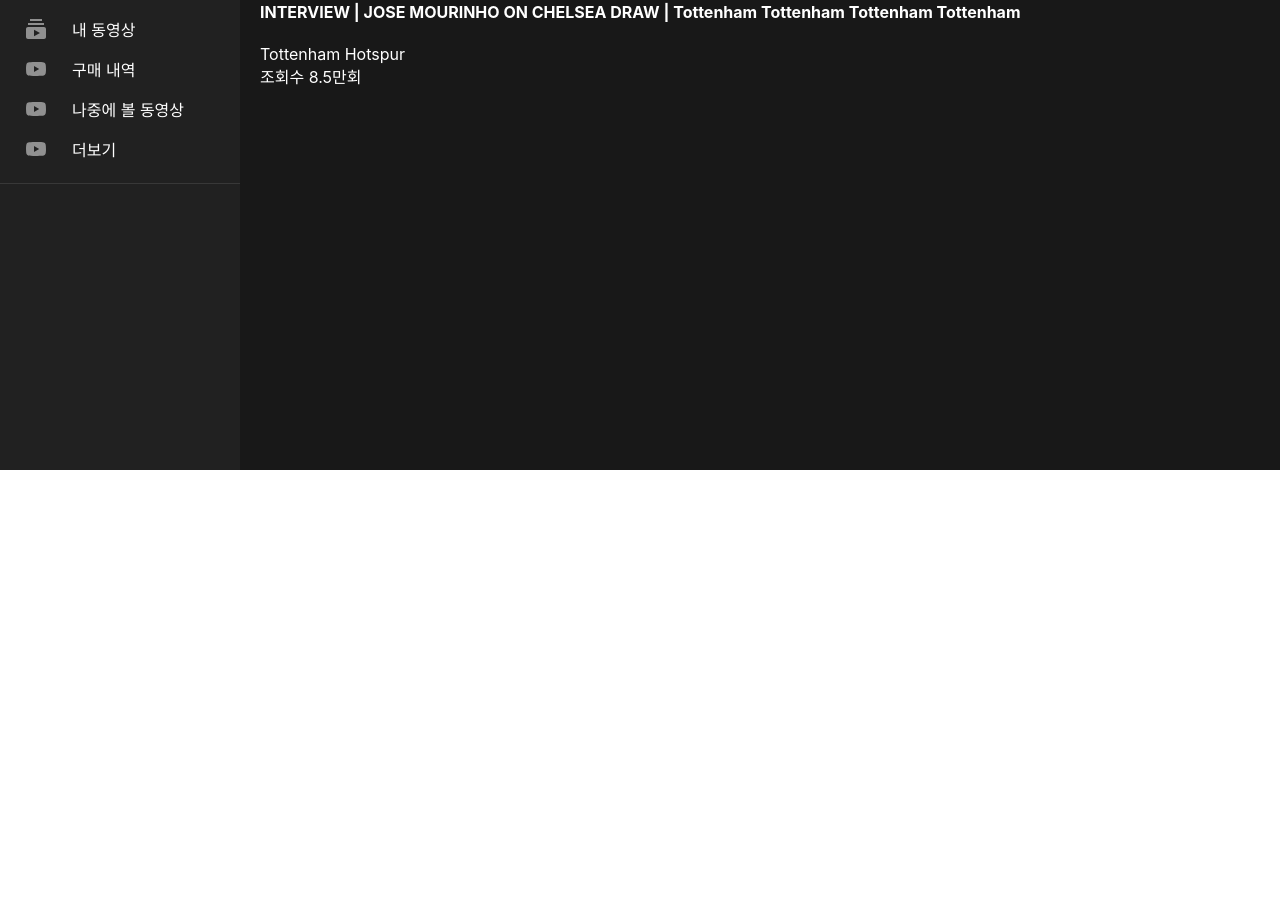
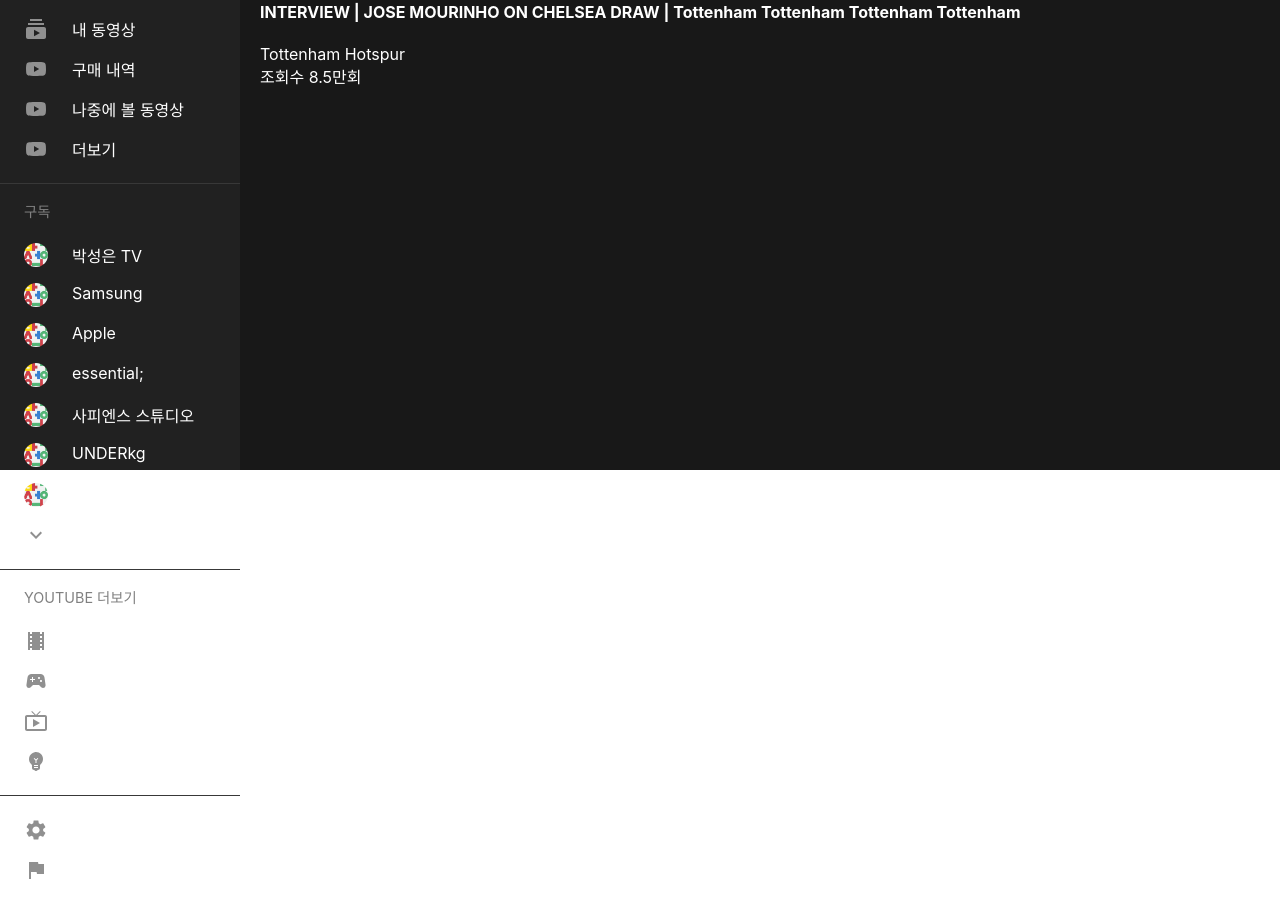
Before and after one commit to SungeunP/Youtube-clone, a Next.js app: page / in a window 1280 px wide. Shown: the part 330-1228 px from the top of the page. Before the commit the page ends 800 px from the top, so only its background shows below. Built offline with nearby package versions, Linux system fonts and the light colour scheme.

Commit message:
Update
- Add content to side-bar

```diff
--- a/components/layout.js
+++ b/components/layout.js
@@ -1,16 +1,12 @@
-import styles from '../styles/Layout.module.css'
+
+import Sidebar from './sidebar'
+
 import MenuIcon from '@material-ui/icons/Menu'
 import SearchIcon from '@material-ui/icons/Search'
 import KeyboardSharpIcon from '@material-ui/icons/KeyboardSharp'
 import VideoCallIcon from '@material-ui/icons/VideoCall'
 import AppsIcon from '@material-ui/icons/Apps'
 import NotificationsIcon from '@material-ui/icons/Notifications'
-import HomeIcon from '@material-ui/icons/Home'
-import Whatshot from '@material-ui/icons/Whatshot'
-import SubscriptionsIcon from '@material-ui/icons/Subscriptions'
-import YouTubeIcon from '@material-ui/icons/YouTube'
-import VideoLibraryIcon from '@material-ui/icons/VideoLibrary';
-import HistoryIcon from '@material-ui/icons/History';
 
 const Layout = ({ children }) => {
   return (
@@ -52,75 +48,7 @@
 
       </div>
 
-      <div className="sidebar">
-
-        <ul className="menu-list">
-          <li className="menu">
-            <span>
-              <HomeIcon />
-            </span>
-            <p> 홈 </p>
-          </li>
-          <li className="menu">
-            <span>
-              <Whatshot />
-            </span>
-            <p> 인기 </p>
-          </li>
-          <li className="menu">
-            <span>
-              <SubscriptionsIcon />
-            </span>
-            <p> 구독 </p>
-          </li>
-          <li className="menu">
-            <span>
-              <YouTubeIcon />
-            </span>
-            <p> Originals </p>
-          </li>
-        </ul>
-
-        <ul className="menu-list">
-          <li className="menu">
-            <span>
-              <VideoLibraryIcon />
-            </span>
-            <p> 보관함 </p>
-          </li>
-          <li className="menu">
-            <span>
-              <HistoryIcon />
-            </span>
-            <p> 시청 기록 </p>
-          </li>
-          <li className="menu">
-            <span>
-              <SubscriptionsIcon />
-            </span>
-            <p> 내 동영상 </p>
-          </li>
-          <li className="menu">
-            <span>
-              <YouTubeIcon />
-            </span>
-            <p> 구매 내역 </p>
-          </li>
-          <li className="menu">
-            <span>
-              <YouTubeIcon />
-            </span>
-            <p> 나중에 볼 동영상 </p>
-          </li>
-          <li className="menu">
-            <span>
-              <YouTubeIcon />
-            </span>
-            <p> 더보기 </p>
-          </li>
-        </ul>
-
-      </div>
+      <Sidebar />
 
       <div className="content">
         {children}
@@ -209,42 +137,6 @@
           margin-right: 8px;
         }
 
-        .sidebar,
-        .content {
-          vertical-align: top;
-        }
-
-        .sidebar {
-          display: inline-block;
-          width: 240px;
-          height: calc(100% - 56px);
-          background-color: #212121;
-        }
-
-        .sidebar .menu-list {
-          list-style-type: none;
-          padding-left: 0;
-          padding-bottom: 12px;
-          border-bottom: 1px solid #383838;
-        }
-        .sidebar .menu-list li {
-          padding: 6px 24px;
-          color: #909090;
-          cursor: pointer;
-        }
-        .sidebar .menu-list li:hover {
-          background-color: #383838;
-        }
-        .sidebar .menu-list li span {
-          margin-right: 24px;
-        }
-        .sidebar .menu-list li p {
-          display: inline-block;
-          color: white;
-          vertical-align: top;
-          /* margin-top: 2px; */
-        }
-
         .content {
           display: inline-block;
           background-color: #181818;
--- /dev/null
+++ b/components/sidebar.js
@@ -0,0 +1,248 @@
+import HomeIcon from '@material-ui/icons/Home'
+import Whatshot from '@material-ui/icons/Whatshot'
+import SubscriptionsIcon from '@material-ui/icons/Subscriptions'
+import YouTubeIcon from '@material-ui/icons/YouTube'
+import VideoLibraryIcon from '@material-ui/icons/VideoLibrary';
+import HistoryIcon from '@material-ui/icons/History';
+import ExpandMoreIcon from '@material-ui/icons/ExpandMore';
+import TheatersIcon from '@material-ui/icons/Theaters';
+import SportsEsportsIcon from '@material-ui/icons/SportsEsports';
+import LiveTvIcon from '@material-ui/icons/LiveTv';
+import EmojiObjectsIcon from '@material-ui/icons/EmojiObjects';
+import AnnouncementIcon from '@material-ui/icons/Announcement';
+import HelpIcon from '@material-ui/icons/Help';
+import FlagIcon from '@material-ui/icons/Flag';
+import SettingsIcon from '@material-ui/icons/Settings';
+
+const Sidebar = () => {
+
+
+
+  return (
+    <div className="sidebar">
+
+      <ul className="menu-list">
+        <li className="menu">
+          <span>
+            <HomeIcon />
+          </span>
+          <p> 홈 </p>
+        </li>
+        <li className="menu">
+          <span>
+            <Whatshot />
+          </span>
+          <p> 인기 </p>
+        </li>
+        <li className="menu">
+          <span>
+            <SubscriptionsIcon />
+          </span>
+          <p> 구독 </p>
+        </li>
+        <li className="menu">
+          <span>
+            <YouTubeIcon />
+          </span>
+          <p> Originals </p>
+        </li>
+      </ul>
+
+      <ul className="menu-list">
+        <li className="menu">
+          <span>
+            <VideoLibraryIcon />
+          </span>
+          <p> 보관함 </p>
+        </li>
+        <li className="menu">
+          <span>
+            <HistoryIcon />
+          </span>
+          <p> 시청 기록 </p>
+        </li>
+        <li className="menu">
+          <span>
+            <SubscriptionsIcon />
+          </span>
+          <p> 내 동영상 </p>
+        </li>
+        <li className="menu">
+          <span>
+            <YouTubeIcon />
+          </span>
+          <p> 구매 내역 </p>
+        </li>
+        <li className="menu">
+          <span>
+            <YouTubeIcon />
+          </span>
+          <p> 나중에 볼 동영상 </p>
+        </li>
+        <li className="menu">
+          <span>
+            <YouTubeIcon />
+          </span>
+          <p> 더보기 </p>
+        </li>
+      </ul>
+
+      <p className="menu-title"> 구독 </p>
+      <ul className="menu-list">
+        <li className="menu">
+          <span>
+            <img src="./profile-img.jpg" className="channel-img-sm" />
+          </span>
+          <p> 박성은 TV </p>
+        </li>
+        <li className="menu">
+          <span>
+            <img src="./profile-img.jpg" className="channel-img-sm" />
+          </span>
+          <p> Samsung </p>
+        </li>
+        <li className="menu">
+          <span>
+            <img src="./profile-img.jpg" className="channel-img-sm" />
+          </span>
+          <p> Apple </p>
+        </li>
+        <li className="menu">
+          <span>
+            <img src="./profile-img.jpg" className="channel-img-sm" />
+          </span>
+          <p> essential; </p>
+        </li>
+        <li className="menu">
+          <span>
+            <img src="./profile-img.jpg" className="channel-img-sm" />
+          </span>
+          <p> 사피엔스 스튜디오 </p>
+        </li>
+        <li className="menu">
+          <span>
+            <img src="./profile-img.jpg" className="channel-img-sm" />
+          </span>
+          <p> UNDERkg </p>
+        </li>
+        <li className="menu">
+          <span>
+            <img src="./profile-img.jpg" className="channel-img-sm" />
+          </span>
+          <p> 김진짜 Real KIM </p>
+        </li>
+        <li className="menu">
+          <span>
+            <ExpandMoreIcon />
+          </span>
+          <p> 978개 더보기 </p>
+        </li>
+      </ul>
+
+      <p className="menu-title"> YOUTUBE 더보기 </p>
+      <ul className="menu-list">
+        <li className="menu">
+          <span>
+            <TheatersIcon />
+          </span>
+          <p> 영화 </p>
+        </li>
+        <li className="menu">
+          <span>
+            <SportsEsportsIcon />
+          </span>
+          <p> 게임 </p>
+        </li>
+        <li className="menu">
+          <span>
+            <LiveTvIcon />
+          </span>
+          <p> 실시간 </p>
+        </li>
+        <li className="menu">
+          <span>
+            <EmojiObjectsIcon />
+          </span>
+          <p> 학습 </p>
+        </li>
+      </ul>
+
+      <ul className="menu-list">
+        <li className="menu">
+          <span>
+            <SettingsIcon />
+          </span>
+          <p> 설정 </p>
+        </li>
+        <li className="menu">
+          <span>
+            <FlagIcon />
+          </span>
+          <p> 신고 기록 </p>
+        </li>
+        <li className="menu">
+          <span>
+            <HelpIcon />
+          </span>
+          <p> 고객센터 </p>
+        </li>
+        <li className="menu">
+          <span>
+            <AnnouncementIcon />
+          </span>
+          <p> 의견 보내기 </p>
+        </li>
+      </ul>
+
+      <style jsx>{`
+        .sidebar,
+        .content {
+          vertical-align: top;
+        }
+
+        .sidebar {
+          display: inline-block;
+          width: 240px;
+          height: calc(100% - 56px);
+          background-color: #212121;
+        }
+
+        .sidebar .menu-title {
+          color: grey;
+          font-size: 0.9em;
+          margin: 0px 24px;
+        }
+        .sidebar .menu-list {
+          list-style-type: none;
+          padding-left: 0;
+          padding-bottom: 12px;
+          border-bottom: 1px solid #383838;
+        }
+        .sidebar .menu-list li {
+          padding: 6px 24px;
+          color: #909090;
+          cursor: pointer;
+        }
+        .sidebar .menu-list li:hover {
+          background-color: #383838;
+        }
+        .sidebar .menu-list li img.channel-img-sm {
+          width: 24px;
+          height: 24px;
+          border-radius: 50%;
+        }
+        .sidebar .menu-list li span {
+          margin-right: 24px;
+        }
+        .sidebar .menu-list li p {
+          display: inline-block;
+          color: white;
+          vertical-align: top;
+          /* margin-top: 2px; */
+        }
+      `}</style>
+    </div>
+  )
+}
+
+export default Sidebar
```
